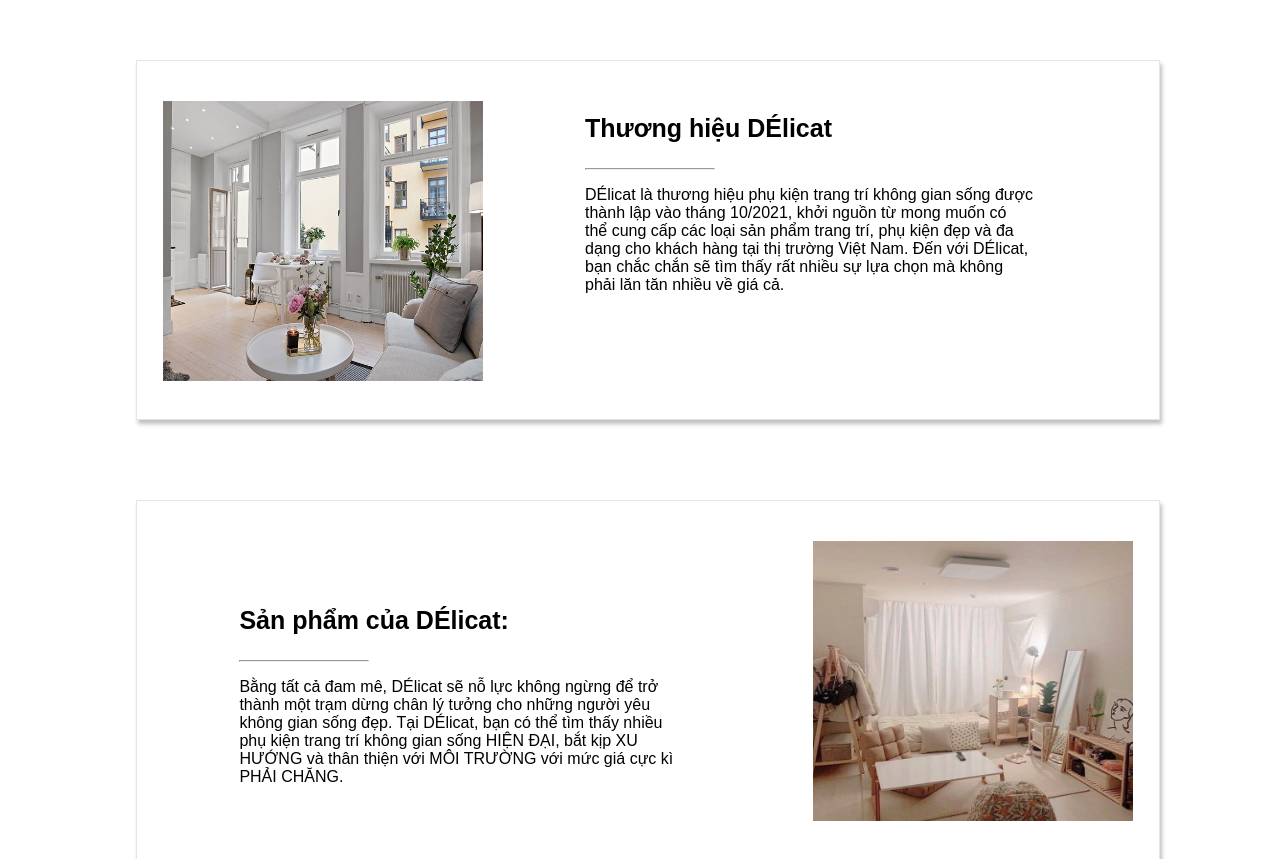
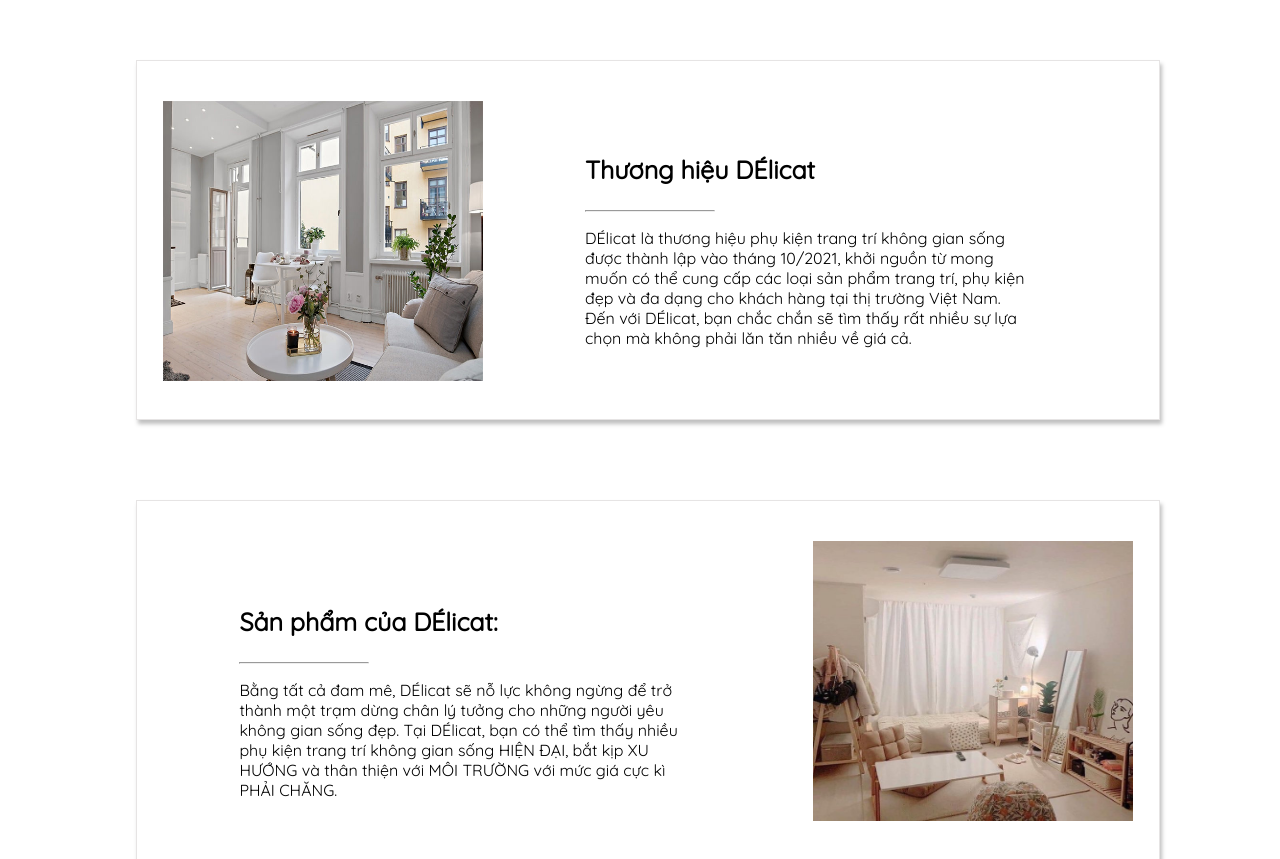
Before and after one commit to TranThiDieuAi/211MI2602_01, a plain HTML site: page About us/aboutus.html in a window 1280 px wide. Shown: the part 108-967 px from the top of the page. Drawn offline with Linux system fonts and the light colour scheme.

Commit message:
HaLy_AboutUs

```diff
--- a/About us/aboutus.html
+++ b/About us/aboutus.html
@@ -7,6 +7,7 @@
     <meta name="viewport" content="width=device-width, initial-scale=1.0">
     <title>Về chúng tôi</title>
     <link rel="stylesheet" href="https://fonts.googleapis.com/icon?family=Material+Icons">
+    <link href='https://fonts.googleapis.com/css?family=Quicksand' rel='stylesheet'>
     <link rel="stylesheet" href="./css/aboutus.css">
     <link rel="stylesheet" href="./css/responsiveab.css">
 </head>
--- a/About us/css/aboutus.css
+++ b/About us/css/aboutus.css
@@ -42,7 +42,7 @@ body {
 
 #content1 {
     position: absolute;
-    margin-top: -37vh;
+    margin-top: -32vh;
     margin-left: 35vw;
     width: 35vw;
     height: 20vh;
```
